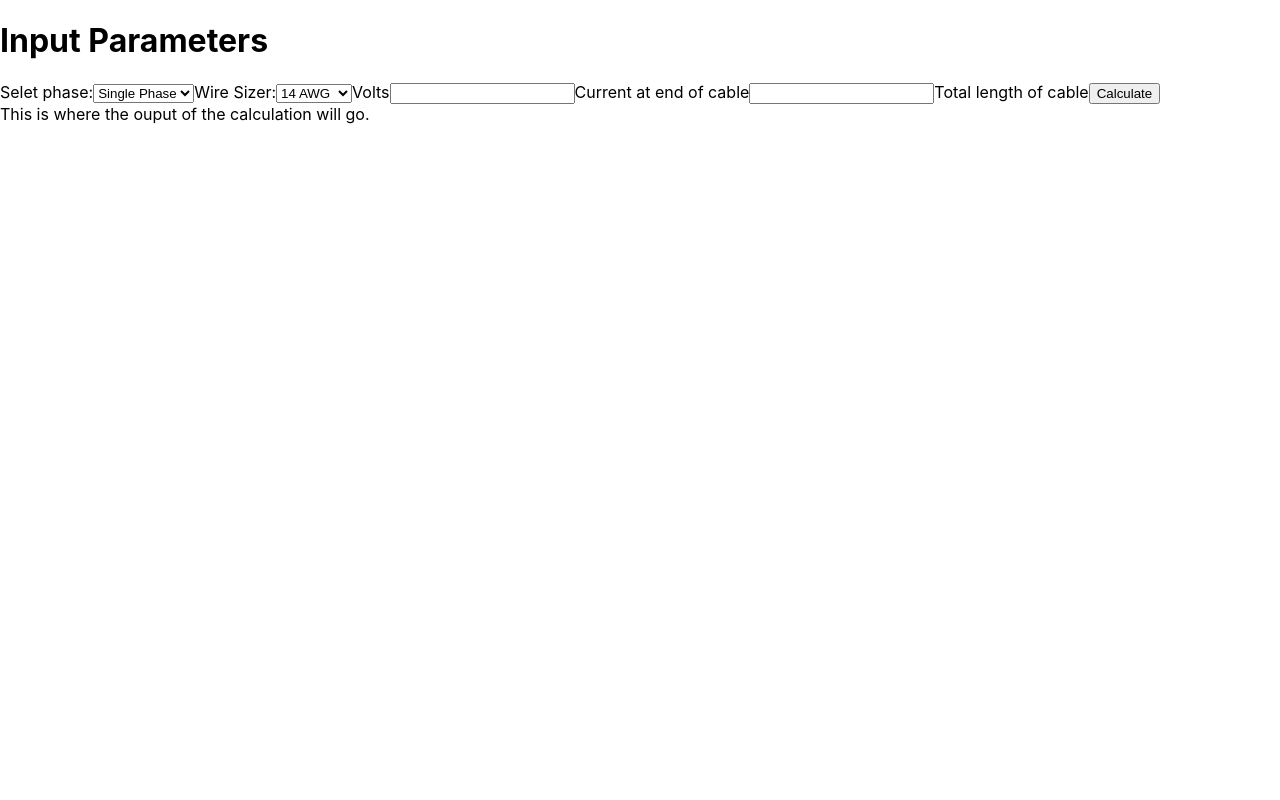
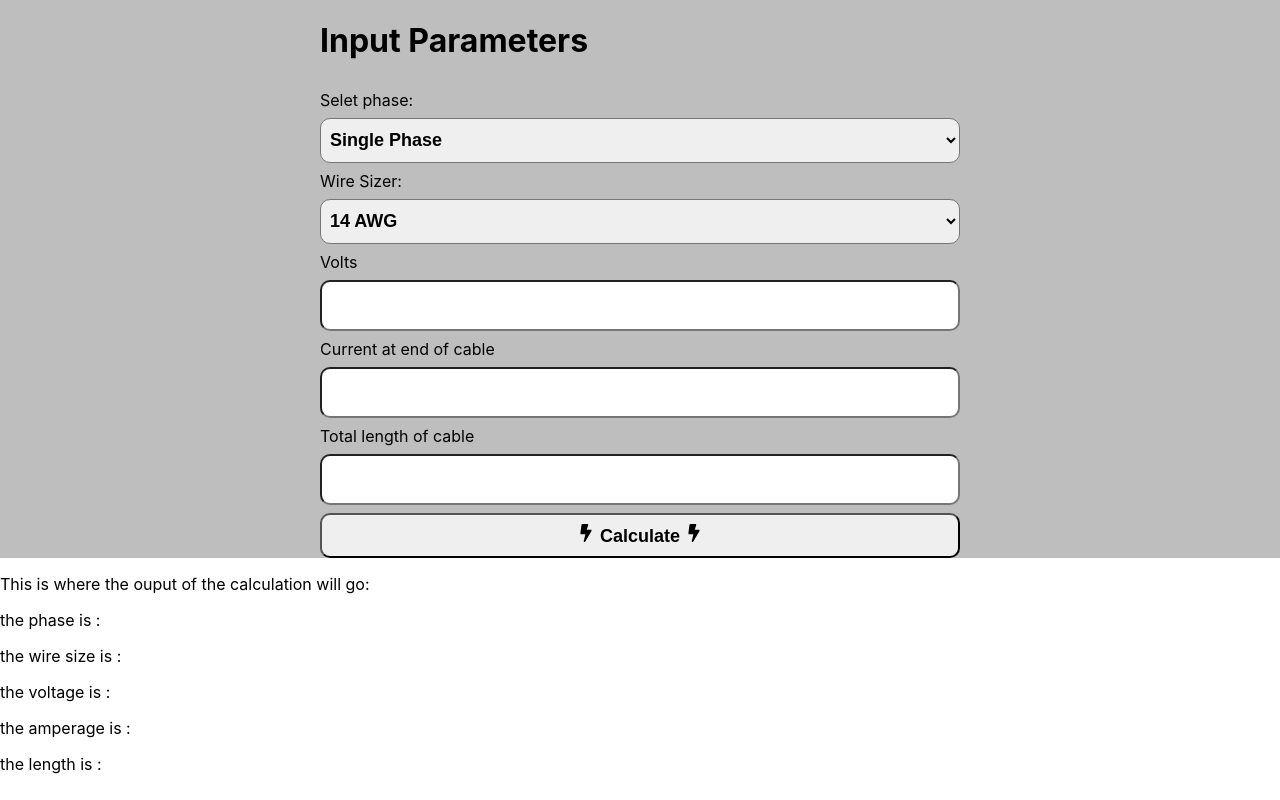
Before and after one commit to Jordan-weeks/voltage-calc, a React (Create React App) app: page / in a window 1280 px wide. Built offline with nearby package versions, Linux system fonts and the light colour scheme.

Commit message:
working form input values

```diff
--- a/package.json
+++ b/package.json
@@ -8,7 +8,8 @@
     "@testing-library/user-event": "^13.5.0",
     "react": "^18.2.0",
     "react-dom": "^18.2.0",
-    "react-scripts": "5.0.1",
+    "react-icons": "^4.4.0",
+    "react-scripts": "^5.0.1",
     "web-vitals": "^2.1.4"
   },
   "scripts": {
--- a/src/App.js
+++ b/src/App.js
@@ -1,10 +1,23 @@
 import InputParameters from "./components/InputParameters";
 import Output from "./components/Output";
+import { useState } from "react";
+
 function App() {
+
+  const [phase, setPhase] = useState('')
+  const [size, setSize] = useState('')
+  const [volts, setVolts] = useState('')
+  const [amps, setAmps] = useState('')
+  const [length, setLength] = useState('')
+  const [voltageDropPercent, setVoltageDropPercent] = useState('')
+  const [minSize, setMinSize] = useState('')
+  const [maxDistance, setMaxDistance] = useState('')
+
+
   return (
     <div>
-    <InputParameters/>
-    <Output/>
+    <InputParameters phase = {phase} setPhase= {setPhase} size={size} setSize={setSize} volts={volts} setVolts={setVolts} amps={amps} setAmps={setAmps} length={length} setLength={setLength}/>
+    <Output phase={phase} size={size} volts={volts} amps={amps} length={length} />
     </div>
   );
 }
--- a/src/components/InputParameters.js
+++ b/src/components/InputParameters.js
@@ -1,21 +1,34 @@
 import React from 'react'
+import '../styles/InputParameters.css'
+import {FaBolt} from 'react-icons/fa'
 
 
 
-function InputParameters({state, dispatch}) {
+
+function InputParameters( {phase, setPhase, size, setSize, volts, setVolts, amps, setAmps, length, setLength, handleSubmit}) {
     const voltageDropCalc = (e) =>{
         e.preventDefault()
-        console.log("calculated")}
+        console.log("check")
+
+    }
+
+    const checkForNumber = (e) =>{
+        const result = e.target.value.replace(/\D/g, '');
+        return result
+    }
+
+
     return (
+    <div className='container'>
     <form onSubmit={voltageDropCalc}>
     <h1>Input Parameters</h1>
     <label htmlFor="phase">Selet phase:</label>
-    <select id='phase'>
+    <select id='phase' value={phase} onChange={(e) => setPhase(e.target.value)}>
         <option value="1">Single Phase </option>
         <option value="3">Three Phase</option>
     </select>
     <label htmlFor="size">Wire Sizer:</label>
-    <select name="" id="size">
+    <select name="" id="size" onChange={(e) => setSize(e.target.value)}>
         <option value="14">14 AWG</option>
         <option value="12">12 AWG</option>
         <option value="10">10 AWG</option>
@@ -28,12 +41,14 @@ function InputParameters({state, dispatch}) {
         <option value="1/0">1/0 AWG</option>
     </select>
     <label htmlFor="volts">Volts</label>
-    <input type="text" id='volts' />
+    <input type="text" id='volts' value={volts} onChange={(e) => setVolts(checkForNumber(e))} />
     <label htmlFor="amps">Current at end of cable</label>
-    <input type="text" name="" id="amps" />
+    <input type="text" name="" id="amps" value={amps} onChange={(e) => setAmps(checkForNumber(e))} />
     <label htmlFor="length">Total length of cable</label>
-    <input type="submit" value="Calculate" />
+    <input type="text" name="" id="length" value={length} onChange={(e) => setLength(checkForNumber(e))} />
+    <button><FaBolt/> Calculate <FaBolt/></button>
     </form>
+    </div>
   )
 }
 
--- a/src/components/Output.js
+++ b/src/components/Output.js
@@ -1,9 +1,16 @@
 import React from 'react'
 
-function Output() {
+function Output(props) {
   return (
     <div>
-    This is where the ouput of the calculation will go.
+    <p>This is where the ouput of the calculation will go: </p>
+    <p>the phase is :{props.phase}</p>
+    <p>the wire size is :{props.size}</p>
+    <p>the voltage is :{props.volts}</p>
+    <p>the amperage is :{props.amps}</p>
+    <p>the length is :{props.length}</p>
+
+
     </div>
   )
 }
--- /dev/null
+++ b/src/styles/InputParameters.css
@@ -0,0 +1,27 @@
+.container{
+    background-color: rgba(0, 0, 0, 0.253);
+
+
+}
+form{
+    max-width: 50%;
+    margin: auto;
+    display: flex;
+    flex-direction: column;
+    gap: .5em
+}
+form > input, form>select,form>select>option {
+    font-size: 18px;
+    font-weight: 600;
+    min-height: 2.5em;
+    border-radius: 10px;
+    padding-left: 5px;
+
+}
+form > button{
+    min-height: 2.5em;
+    font-size: 18px;
+    font-weight: 600;
+    min-height: 2.5em;
+    border-radius: 10px;
+}
```
Also changed, not shown: src/components/VoltageCalculation.js (added), 1 other file (tests, documents, lock files or other folders).
